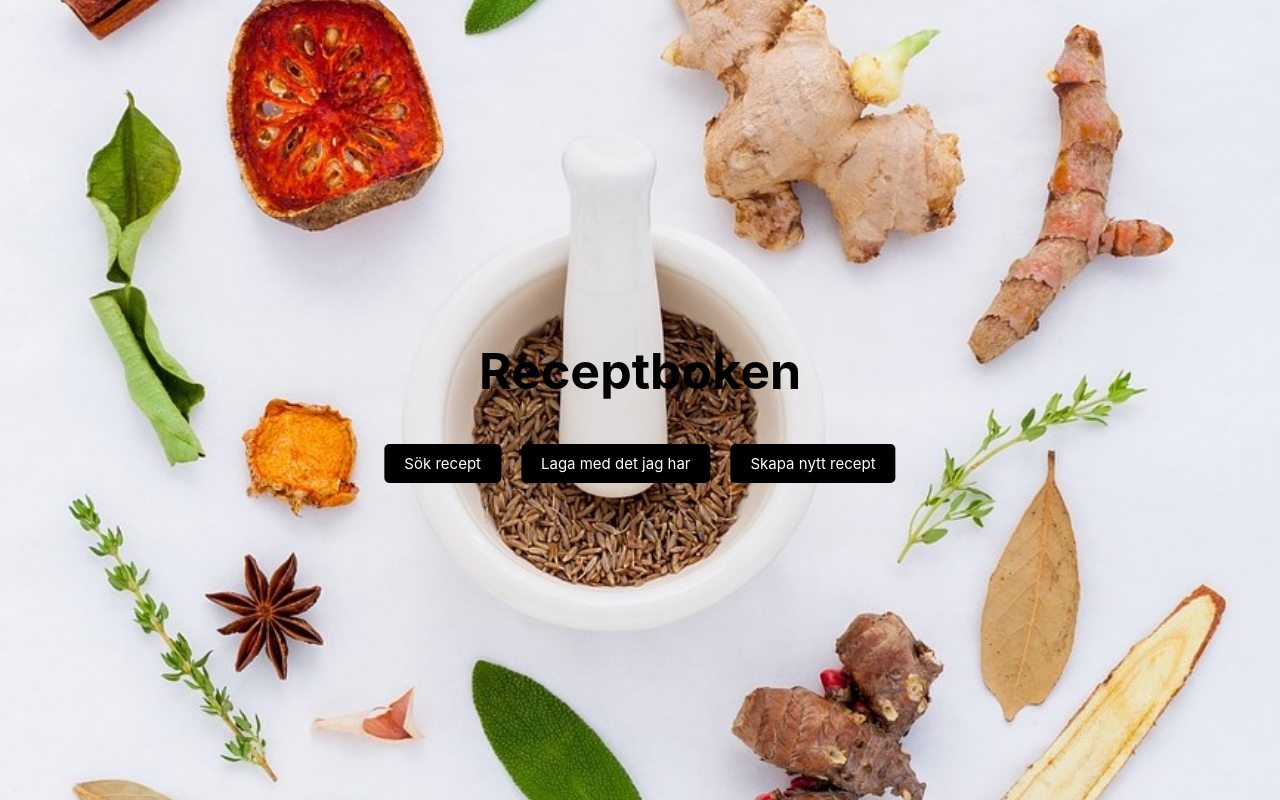
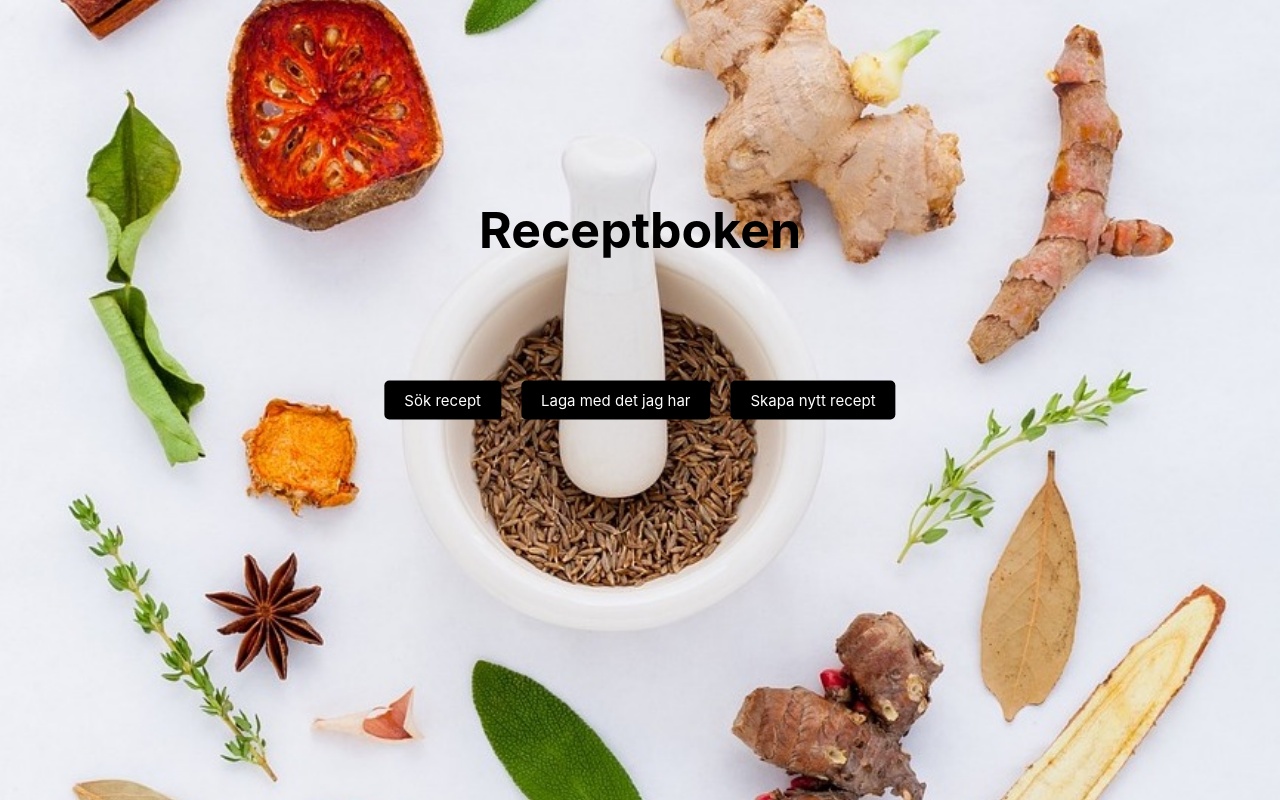
Before and after one commit to Team-Jeffry/receptboken-frontend, a React (Create React App) app: page / in a window 1280 px wide. Built offline with nearby package versions, Linux system fonts and the light colour scheme.

Commit message:
Changed css of titel

```diff
--- a/src/App.js
+++ b/src/App.js
@@ -1,8 +1,8 @@
 function App() {
   return (
     <div className="background">
+         <h1>Receptboken</h1>
     <div className="container">
-        <h1>Receptboken</h1>
         <button>Sök recept</button>
         <button>Laga med det jag har</button>
         <button>Skapa nytt recept</button>
--- a/src/index.css
+++ b/src/index.css
@@ -21,6 +21,8 @@ body {
 }
 
 h1 {
+  margin-top: 200px;
+  text-align: center;
   font-size: 50px;
 }
 
```
